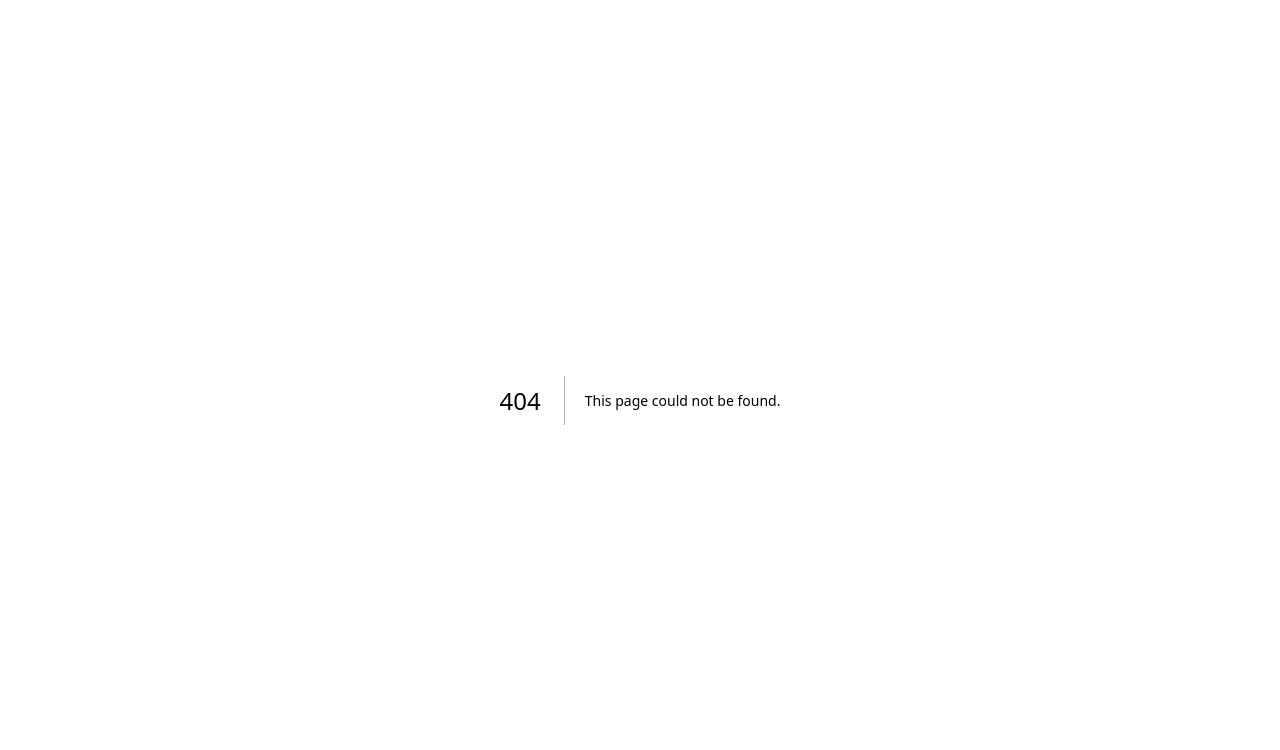
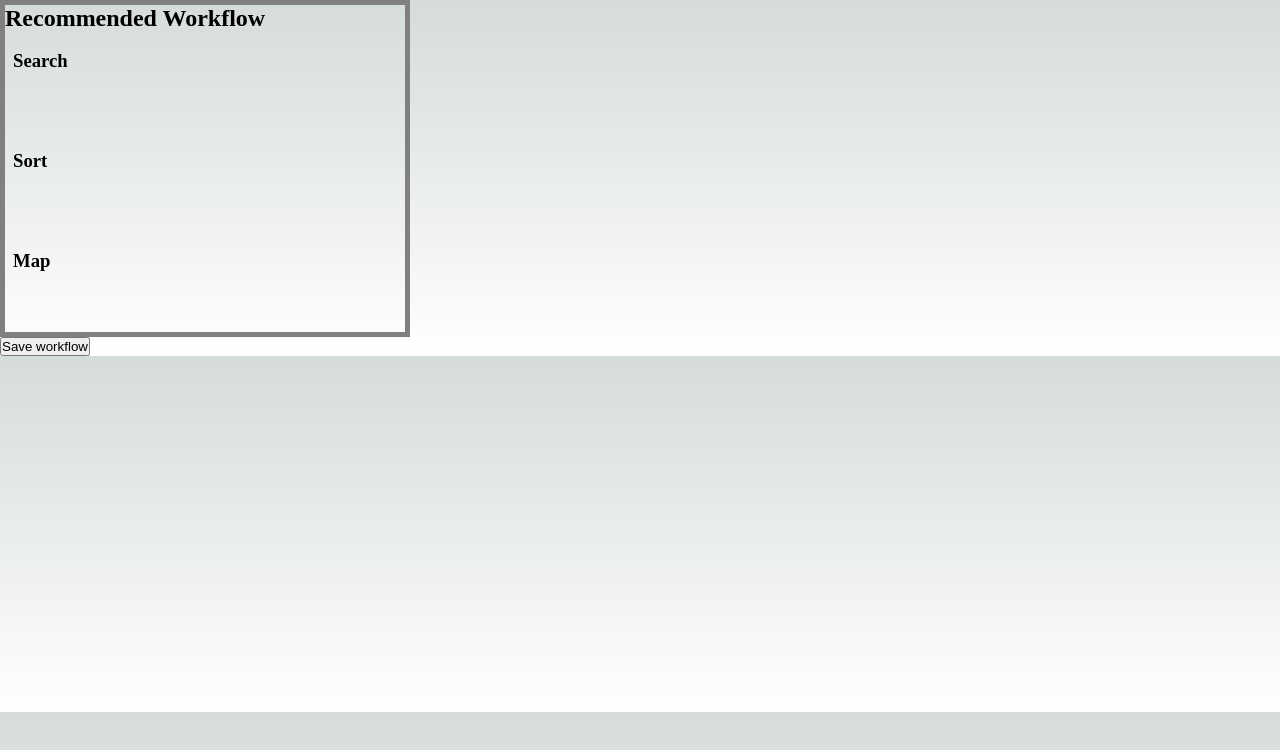
Before and after one commit to AllenWang314/drones_go_burr, a Next.js app in the folder client/: page /workflows/create-workflow in a window 1280 px wide. Before the commit this address had no page. Shown: the top 750 px of the page. Built offline with nearby package versions, Linux system fonts and the light colour scheme.

Commit message:
workflow basic setup

```diff
--- a/client/components/workflow-item.js
+++ b/client/components/workflow-item.js
@@ -0,0 +1,15 @@
+import Draggable from "react-draggable";
+import styles from '@/styles/Home.module.css'
+
+
+export default function WorkflowItem({ name }) {
+    return (
+      <Draggable >
+        <div className={styles.workflowItem}>
+          <div className='heading'>
+            <h3>{name}</h3>
+          </div>
+        </div>
+      </Draggable>
+    );
+  }
--- /dev/null
+++ b/client/pages/workflows/create-workflow.js
@@ -0,0 +1,76 @@
+import { useState } from "react";
+import WorkflowItem from "@/components/workflow-item"
+import styles from '@/styles/Home.module.css'
+
+const recommendedWorkflow = [
+    "Search",
+    "Sort",
+    "Map"
+]
+
+const workflowOptions = [
+    "Search",
+    "Sort",
+    "Map",
+    "Analyze",
+    "Time-series analysis",
+    "Recommendations"
+]
+
+export default function WorkflowCreation() {
+    const [state, setState] = useState({
+        currentWorkflow: workflowOptions
+    });
+    const [addItem, setAddItem] = useState(false);
+    const handleSave = () => {
+        setAddItem(!addItem);
+    };
+
+    // handleDragStart = (e) => {
+    //     const id = e.target.name();
+    //     const curr_workflow_items = this.state.currentWorkflow.slice();
+    //     const item = curr_workflow_items.find((i) => i.id === id);
+    //     const index = curr_workflow_items.indexOf(item);
+    //     // remove from the list:
+    //     curr_workflow_items.splice(index, 1);
+    //     // add to the top
+    //     curr_workflow_items.push(item);
+    //     this.setState({
+    //       currentWorkflow: curr_workflow_items,
+    //     });
+    // };
+
+    // onDragEnd = (e) => {
+    //     const id = e.target.name();
+    //     const items = this.state.currentWorkflow.slice();
+    //     const item = this.state.items.find((i) => i.id === id);
+    //     const index = this.state.items.indexOf(item);
+    //     // update item position
+    //     items[index] = {
+    //         ...item,
+    //         x: e.target.x(),
+    //         y: e.target.y(),
+    //     };
+    //     this.setState({
+    //         currentWorkflow: curr_workflow_items,
+    //     });
+    // };
+
+    return (
+        <>
+            <div className="workflow">
+                <div className={styles.column}>
+                    <div className="column-head">
+                        <h2>Recommended Workflow</h2>
+                    </div>
+                    {recommendedWorkflow.map(recommendation => (
+                        <WorkflowItem name={recommendation} />
+                    ))}
+                </div>
+                <div>
+                    <button type="button" onClick={handleSave}>Save workflow</button>
+                </div>
+            </div>
+        </>
+    )
+}
--- a/client/styles/Home.module.css
+++ b/client/styles/Home.module.css
@@ -128,6 +128,29 @@
   content: '';
   position: absolute;
   z-index: -1;
+}
+
+.mainGrid {
+  display: flex;
+  flex-direction: row;
+  flex-wrap: wrap;
+  height: 100vh;
+}
+
+.column {
+  width: 32vw;
+  display: flex;
+  flex-direction: column;
+  border: 5px solid grey;
+  overflow: hidden;
+}
+
+.workflowItem {
+  width: 200px;
+  height: 90px;
+  padding: 0.5em;
+  float: left;
+  margin: 10px 0px 0px 0;
 }
 
 /* Conic Gradient Animation */
```
Also changed, not shown: client/pages/workflows/roles.js (+4 -4 lines), 1 other file (tests, documents, lock files or other folders).
